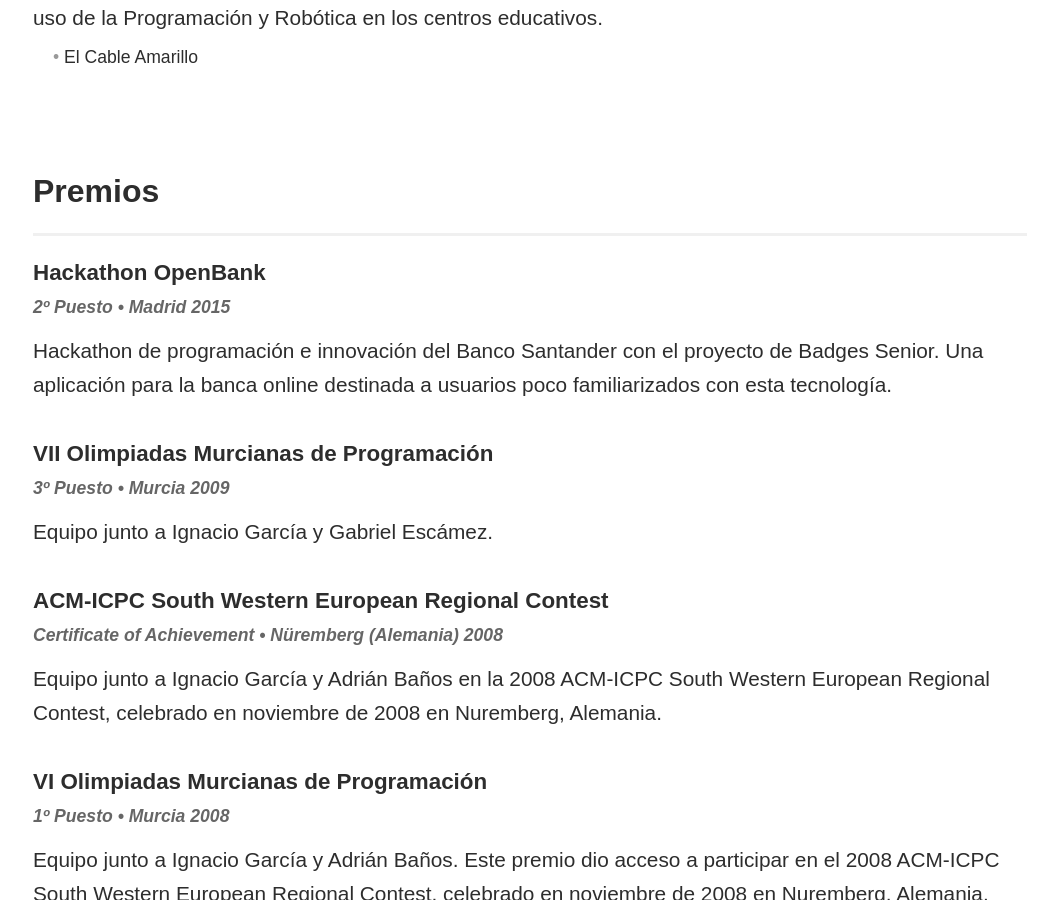
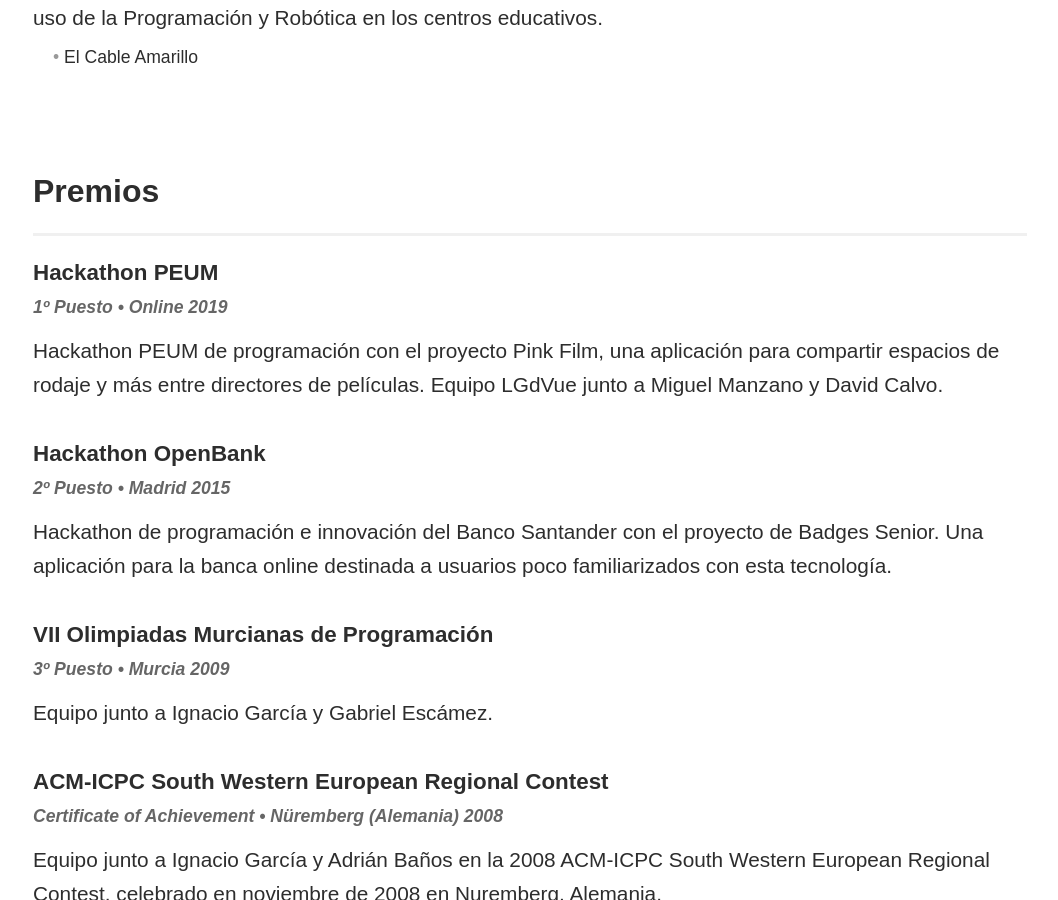
Before and after one commit to migueabellan/migueabellan.github.io, a Jekyll site: the page built from index.html, in a window 1280 px wide and 900 px high, scrolled down 2724 px. Shown: the whole window, without its empty margins (110-1168 px from the left). Built offline with Jekyll 4.4.1, drawn with Linux system fonts in a browser that asks for light colours; nearby versions of some CDN libraries.

Commit message:
Update adward

```diff
--- a/_data/awards.yml
+++ b/_data/awards.yml
@@ -1,3 +1,8 @@
+- organization: Hackathon PEUM
+  role: 1º Puesto
+  year: Online 2019
+  summary: <a href="https://www.programaresunamierda.com/p/hackpeum2019.html" target="_blank">Hackathon PEUM</a> de programación con el proyecto <b>Pink Film</b>, una aplicación para compartir espacios de rodaje y más entre directores de películas. <a href="https://github.com/lgdvue" target="_blank">Equipo LGdVue</a> junto a Miguel Manzano y David Calvo.
+
 - organization: Hackathon OpenBank
   role: 2º Puesto
   year: Madrid 2015
```
